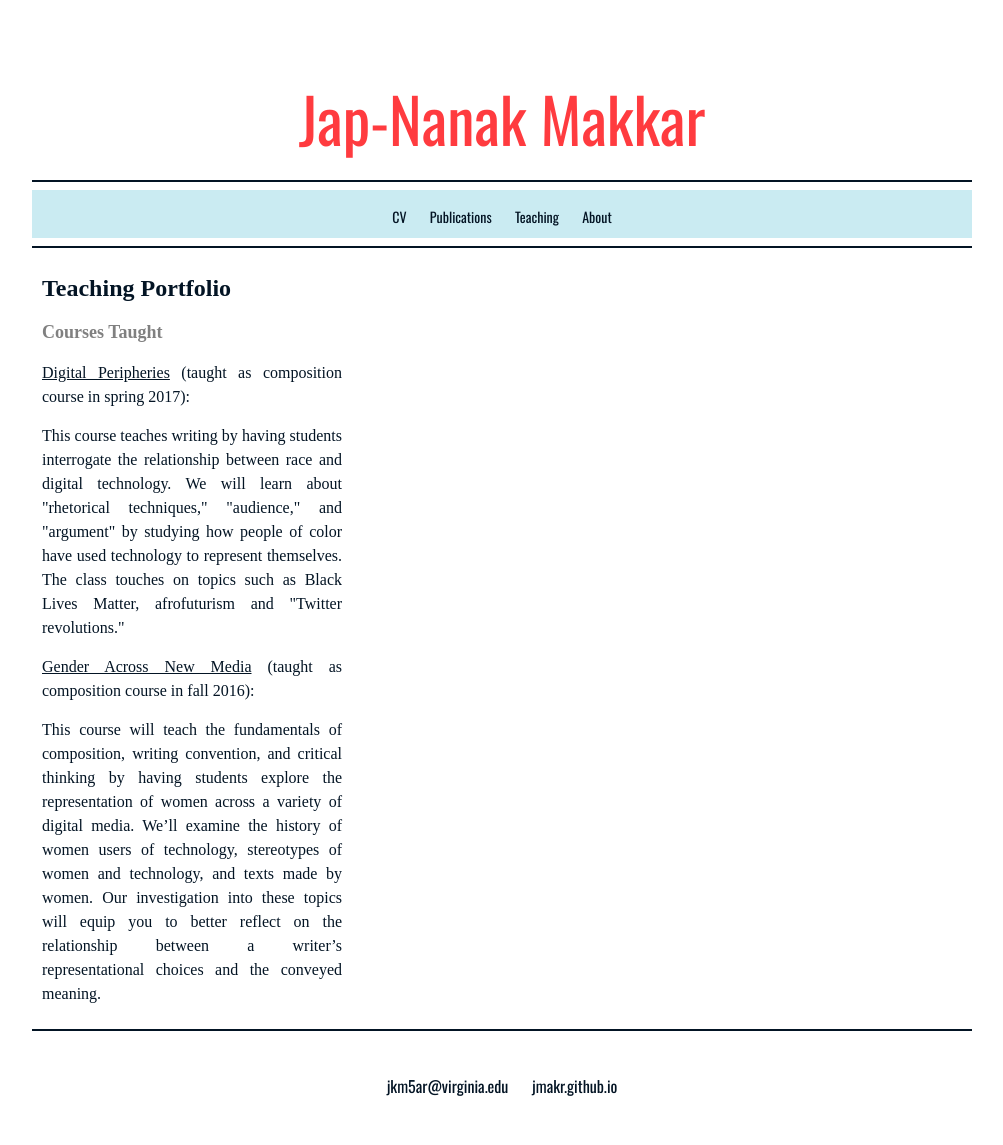
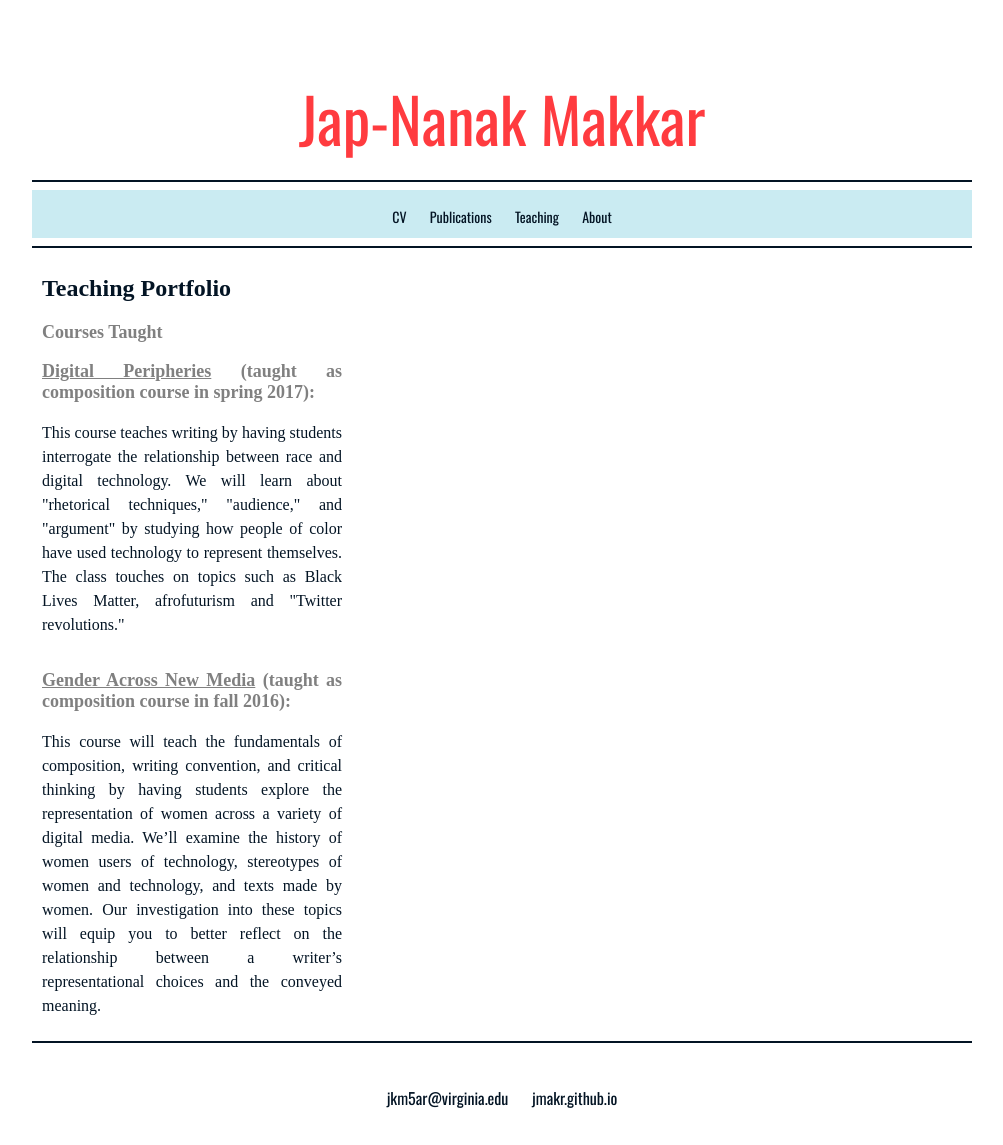
Before and after one commit to jmakr/jmakr.github.io, a Jekyll site: the page built from teaching/index.html, in a window 1280 px wide. Shown: the whole page, without its empty margins (138-1141 px from the left). Built offline with Jekyll 4.4.1, drawn with Linux system fonts in a browser that asks for light colours; some web fonts are replaced.

Commit message:
Update index.html

```diff
--- a/teaching/index.html
+++ b/teaching/index.html
@@ -9,7 +9,7 @@
 
     <h3>Courses Taught</h3>
 
-        <p2 align="justify"> <u>Digital Peripheries</u> (taught as composition course in spring 2017):</p2>
+        <h3 align="justify"> <u>Digital Peripheries</u> (taught as composition course in spring 2017):</h3>
          <p2 align="justify"> This course teaches writing by having students interrogate the relationship between race and digital technology. We will learn about "rhetorical techniques," "audience," and "argument" by studying how people of color have used technology to represent themselves. The class touches on topics such as Black Lives Matter, afrofuturism and "Twitter revolutions."</p2>
      </div>
 
@@ -17,7 +17,7 @@
         <div style="clear:left;">
         </div>
         <div id="blurb2" class="article grid_4">
-        <p2 align="justify"> <u>Gender Across New Media</u> (taught as composition course in fall 2016):</p2>
+        <h3 align="justify"> <u>Gender Across New Media</u> (taught as composition course in fall 2016):</h3>
         <p2 align="justify"> This course will teach the fundamentals of composition, writing convention, and critical thinking by having students explore the representation of women across a variety of digital media. We’ll examine the history of women users of technology, stereotypes of women and technology, and texts made by women. Our investigation into these topics will equip you to better reflect on the relationship between a writer’s representational choices and the conveyed meaning.</p2>
 
 
```
